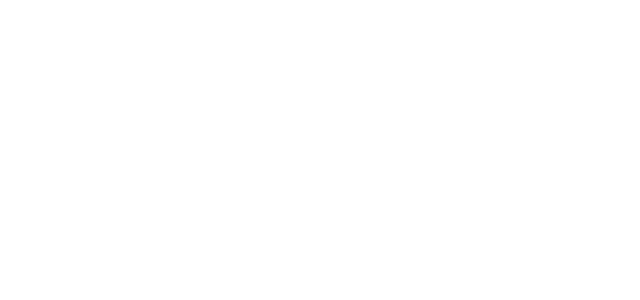
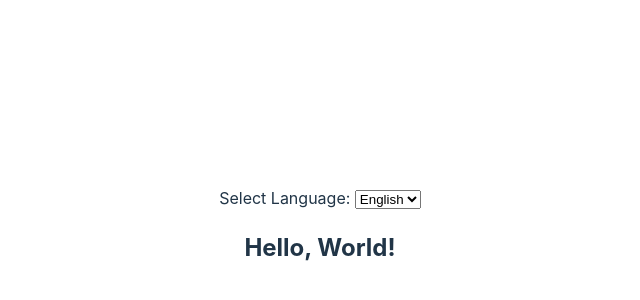
Before and after one commit to phantom-rider118/Esercizi_Develop_React, a React (Vite) app in the folder React-project/: page / in a window 1280 px wide. Shown: the part 164-464 px from the top of the page, without its empty margins (320-960 px from the left). Built offline with nearby package versions, Linux system fonts and the light colour scheme.

Commit message:
esercizio sul contesto

```diff
--- a/React-project/src/App.jsx
+++ b/React-project/src/App.jsx
@@ -1,10 +1,32 @@
-import './App.css'
+import { useState } from "react";
+import "./App.css";
+import { LanguageContext } from "./components/LanguageContext";
+import { HelloWorld } from "./components/HelloWorld";
 
 function App() {
+  const [language, setLanguage] = useState("en");
+
+  const handleSetLanguage = (event) => {
+    setLanguage(event.target.value);
+  };
   return (
     <>
+      <div>
+        <label htmlFor="select-language">Select Language: </label>
+        <select
+          id="select-language"
+          value={language}
+          onChange={handleSetLanguage}
+        >
+          <option value="en">English</option>
+          <option value="it">Italiano</option>
+        </select>
+        <LanguageContext.Provider value={language}>
+          <HelloWorld />
+        </LanguageContext.Provider>
+      </div>
     </>
-  )
+  );
 }
 
-export default App
+export default App;
--- /dev/null
+++ b/React-project/src/components/HelloWorld.jsx
@@ -0,0 +1,10 @@
+import { useContext } from "react";
+import { LanguageContext } from "./LanguageContext";
+
+export function HelloWorld() {
+  //decidiamo quale lingua visualizzare
+  const language = useContext(LanguageContext);
+
+  //utilizzando il rendering consizionale
+  return <h2>{language === "en" ? "Hello, World!" : "Ciao, Mondo!"}</h2>;
+}
--- /dev/null
+++ b/React-project/src/components/LanguageContext.jsx
@@ -0,0 +1,4 @@
+import { createContext } from "react";
+
+//oggetto contesto
+export const LanguageContext = createContext("en");
```
